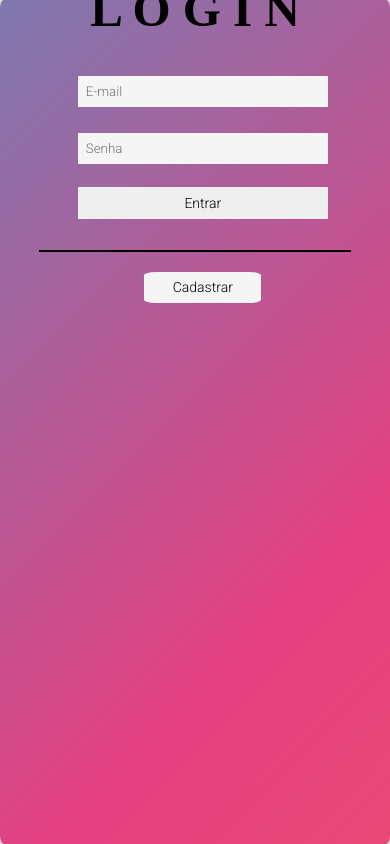
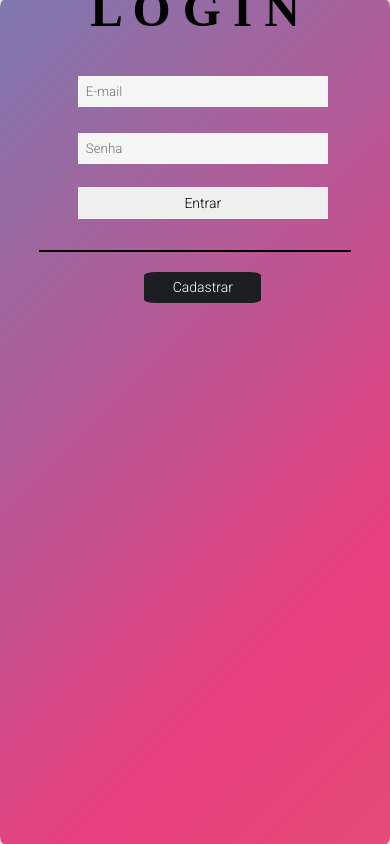
Before and after one commit to luan0412/redeSocial_projeto, a React (Create React App) app: page /Login in a window 390 px wide. Built offline with nearby package versions, Linux system fonts and the light colour scheme; a web font is replaced by a local one.

Commit message:
envio alterações

```diff
--- a/src/css/Login.css
+++ b/src/css/Login.css
@@ -62,12 +62,12 @@ body{
     position: relative;
     left: 20%;
     margin-top: 4%;
+
  }
 
  .botacadastro{
    width: 30%;
    padding: 2%;
-   background-color: whitesmoke;
    margin-top: 10%;
    border-radius: 10%;
    border: none;
@@ -75,6 +75,8 @@ body{
    font-size: 14px;
    position: relative;
    left: 37%;
+   background-color: #1c1e21;
+   color: white;
  }
 
  .linhahorizontal{
@@ -102,6 +104,7 @@ body{
     width: 1%;
 
 
+
  }
 
  .logo1{
@@ -115,6 +118,7 @@ body{
     background-color: gainsboro;
     width: 100%;
     padding: 1%;
+
 
 
 
@@ -184,6 +188,9 @@ body{
 
     }
 
+    span{
+       margin: 17%;
+    }
  }
 
 
--- a/src/pages/Login.js
+++ b/src/pages/Login.js
@@ -95,7 +95,7 @@ export default function Login (){
 
   <div className="footer">
 
-      <h5 className="copy">Desenvolvido por Bruno Amorim</h5>
+      <h5 className="copy">Desenvolvido por Equipe Free</h5>
 
     </div>
 
```
Also changed, not shown: src/css/Home.css (line endings or trailing spaces).
